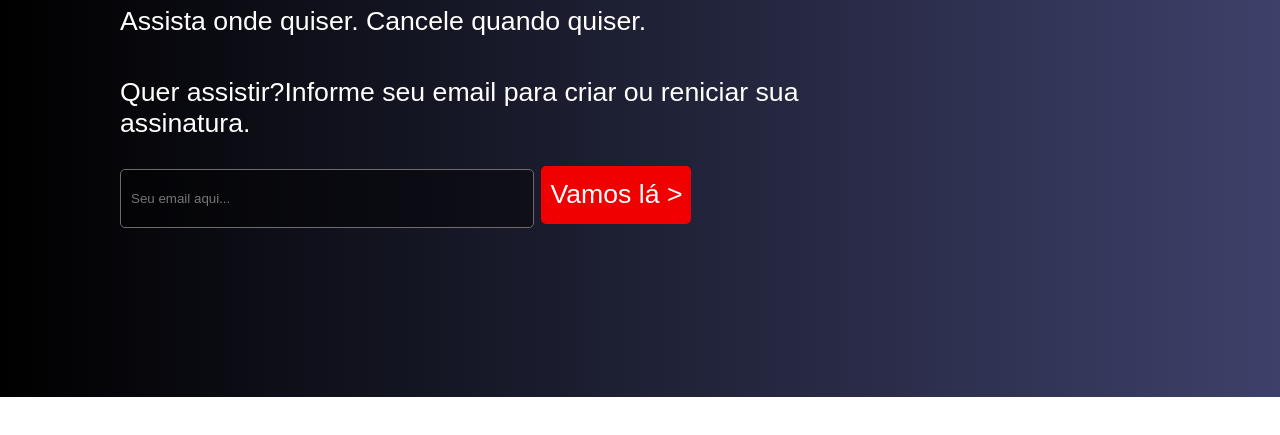
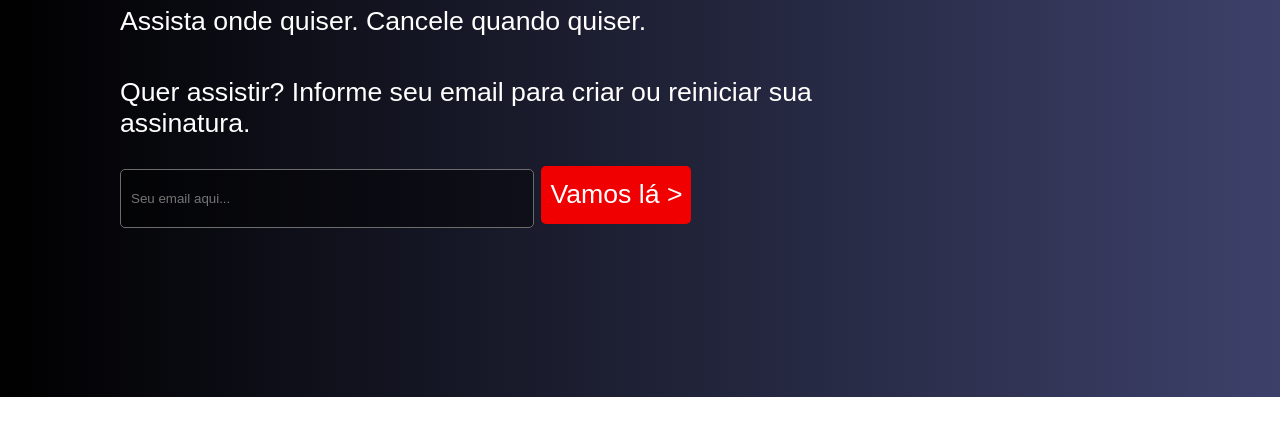
Before and after one commit to GiulioSouza/Netflix-landing-page, a plain HTML site: page index.html in a window 1280 px wide. Shown: the part 349-784 px from the top of the page. Drawn offline with Linux system fonts and the light colour scheme.

Commit message:
erro 'reninicar'

```diff
--- a/index.html
+++ b/index.html
@@ -18,7 +18,7 @@
             <p>Assista onde quiser. Cancele quando quiser.</p>
         </section>
         <section class="content2">
-            <p>Quer assistir?Informe seu email para criar ou reniciar sua assinatura.</p>
+            <p>Quer assistir? Informe seu email para criar ou reiniciar sua assinatura.</p>
             <div class="login">
                 <input type="email" class="email" placeholder="Seu email aqui...">
                 <a href="index2.html" target="_blank" rel="next">
```
